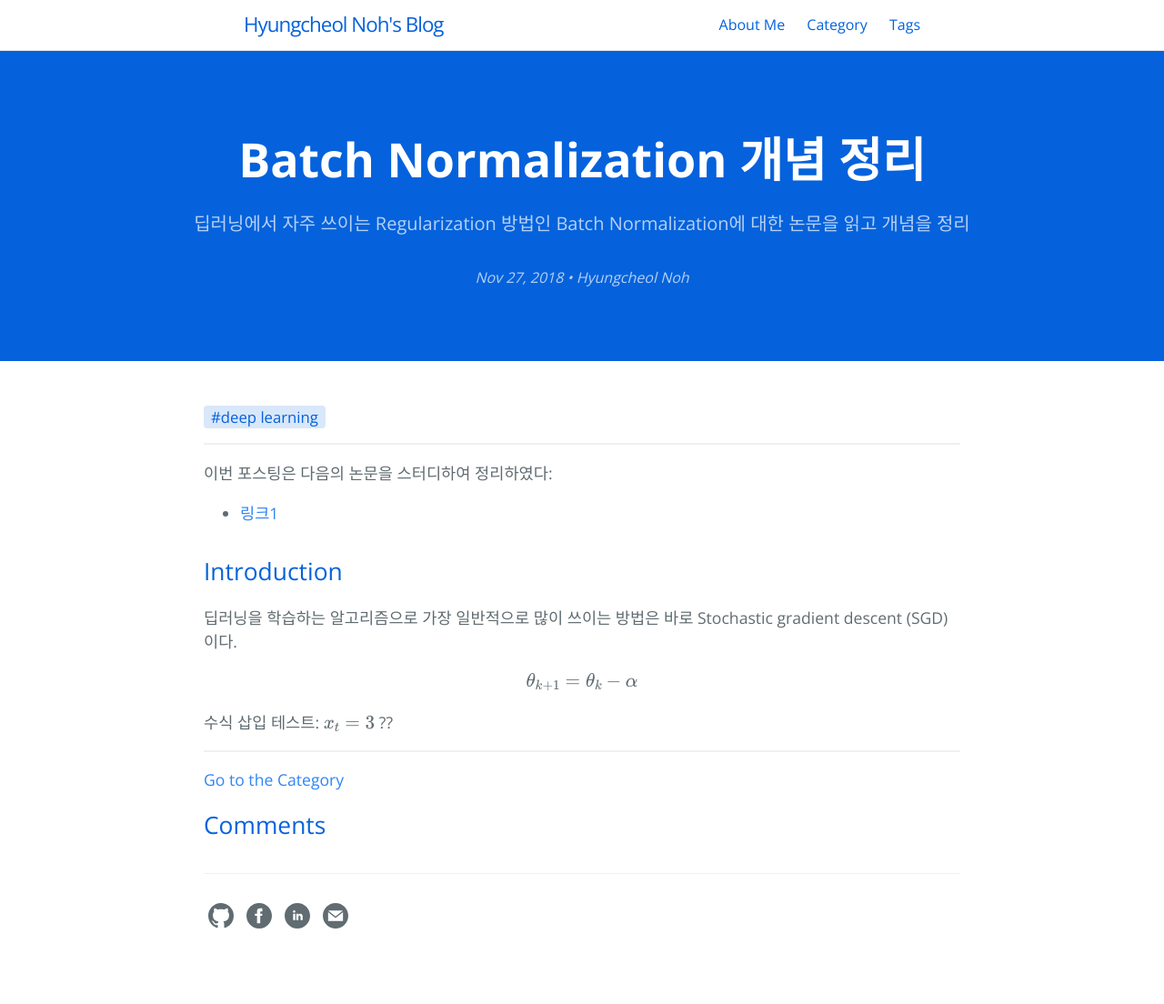
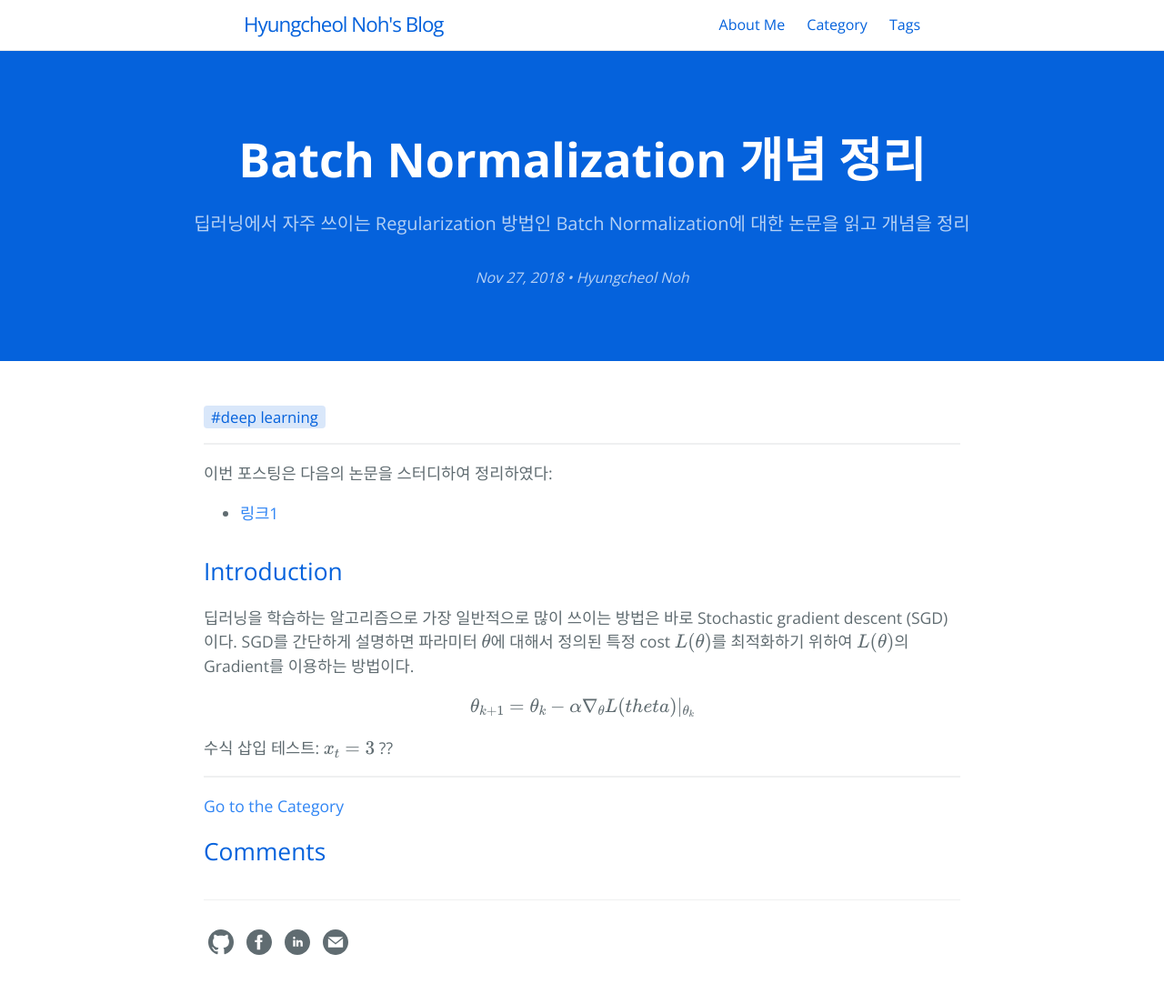
Before and after one commit to hcnoh/hcnoh.github.io, a Jekyll site: the page built from _posts/2018-11-27-batch-normalization.md, in a window 1280 px wide. Shown: the whole page at 91% size. Built offline with Jekyll 4.4.1, drawn with Linux system fonts in a browser that asks for light colours; formulas are drawn with MathJax 3; comment, search, counter and statistics services are not loaded; before the commit the page ends 1075 px from its top, so only the background shows below that.

Commit message:
Update 2018-11-27-batch-normalization.md

```diff
--- a/_posts/2018-11-27-batch-normalization.md
+++ b/_posts/2018-11-27-batch-normalization.md
@@ -17,8 +17,8 @@ permalink: /2018-11-27-batch-normalization
 - [링크1](https://arxiv.org/abs/1502.03167)
 
 ## Introduction
-딥러닝을 학습하는 알고리즘으로 가장 일반적으로 많이 쓰이는 방법은 바로 Stochastic gradient descent (SGD)이다.
+딥러닝을 학습하는 알고리즘으로 가장 일반적으로 많이 쓰이는 방법은 바로 Stochastic gradient descent (SGD)이다. SGD를 간단하게 설명하면 파라미터 $$\theta$$에 대해서 정의된 특정 cost $$L(\theta)$$를 최적화하기 위하여 $$L(\theta)$$의 Gradient를 이용하는 방법이다.
 
-$$ \theta_{k+1} = \theta_k - \alpha  $$
+$$ \theta_{k+1} = \theta_k - \alpha \nabla_{\theta} L(theta) |_{\theta_k} $$
 
 수식 삽입 테스트: $$ x_t = 3 $$ ??
```
